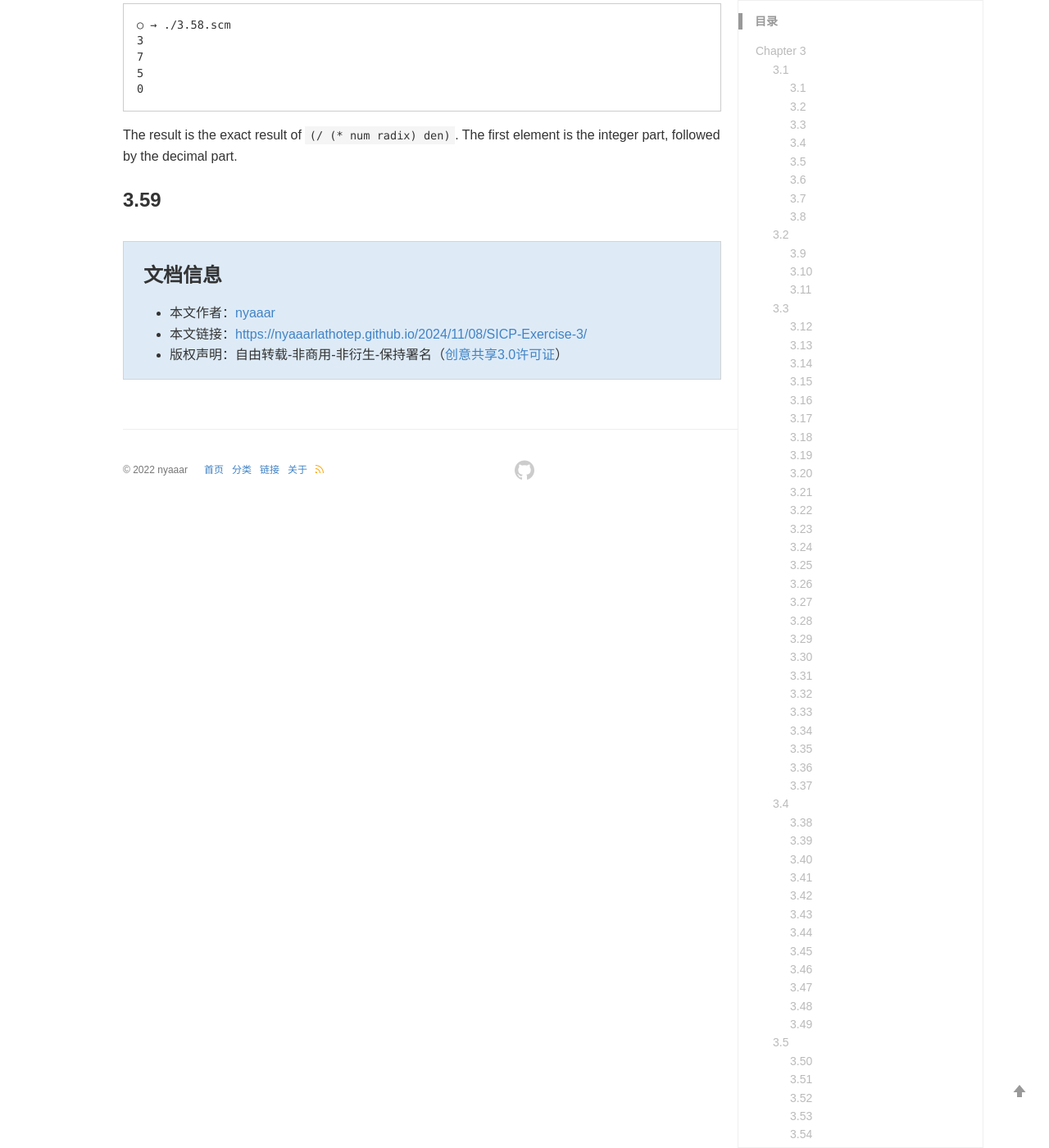
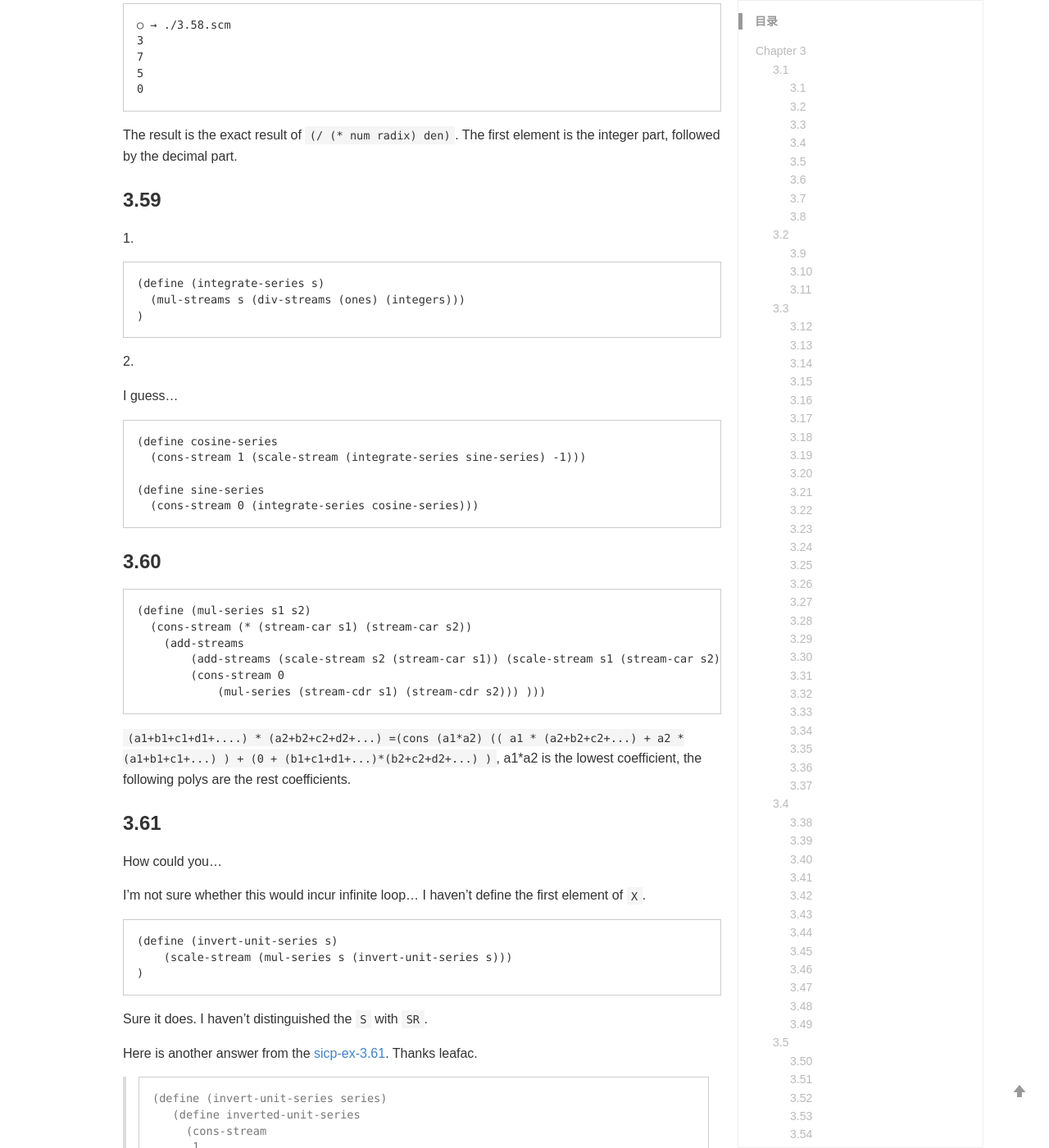
Before and after one commit to nyaaarlathotep/nyaaarlathotep.github.io, a Jekyll site: the page built from _posts/2024-11-8- SICP Exercise 3.md, in a window 1280 px wide and 1400 px high, scrolled down 40921 px. Shown: the whole window at 82% size. Built offline with Jekyll 4.4.1, drawn with Linux system fonts in a browser that asks for light colours; comment, search, counter and statistics services are not loaded; a style sheet for code colours, icons or effects is not loaded; some of the changed text lies outside the part shown.

Commit message:
Update 2024-11-8- SICP Exercise 3.md

````diff
--- a/_posts/2024-11-8- SICP Exercise 3.md
+++ b/_posts/2024-11-8- SICP Exercise 3.md
@@ -1509,3 +1509,90 @@ I mean, it's like what we have been talking about in chapter1. Some small number
 The result is the exact result of `(/ (* num radix) den)`. The first element is the integer part, followed by the decimal part.
 
 ### 3.59
+
+1.
+
+```
+(define (integrate-series s)
+  (mul-streams s (div-streams (ones) (integers)))
+)
+```
+
+2.
+
+I guess...
+
+```
+(define cosine-series
+  (cons-stream 1 (scale-stream (integrate-series sine-series) -1)))
+
+(define sine-series
+  (cons-stream 0 (integrate-series cosine-series)))
+```
+
+### 3.60
+
+```
+(define (mul-series s1 s2)
+  (cons-stream (* (stream-car s1) (stream-car s2))
+    (add-streams
+        (add-streams (scale-stream s2 (stream-car s1)) (scale-stream s1 (stream-car s2)))
+        (cons-stream 0
+            (mul-series (stream-cdr s1) (stream-cdr s2))) )))
+```
+
+`(a1+b1+c1+d1+....) * (a2+b2+c2+d2+...) =(cons  (a1*a2)  (( a1 * (a2+b2+c2+...)   + a2 * (a1+b1+c1+...) ) + (0 + (b1+c1+d1+...)*(b2+c2+d2+...) )`, a1*a2 is the lowest coefficient, the following polys are the rest coefficients.
+
+### 3.61
+
+How could you...
+
+I'm not sure whether this would incur infinite loop... I haven't define the first element of `X`.
+
+```
+(define (invert-unit-series s)
+    (scale-stream (mul-series s (invert-unit-series s)))
+)
+```
+
+Sure it does. I haven't distinguished the `S` with `SR`.
+
+Here is another answer from the [sicp-ex-3.61](http://community.schemewiki.org/?sicp-ex-3.61). Thanks leafac.
+
+> ```
+> (define (invert-unit-series series)
+>    (define inverted-unit-series
+>      (cons-stream
+>       1
+>       (scale-stream (mul-streams (stream-cdr series)
+>                                  inverted-unit-series)
+>                     -1)))
+>    inverted-unit-series)
+> ```
+
+### 3.62
+
+`a / b = 1/a * b`? Like this?
+
+```
+ (define (div-series nums dems)
+  (let ((c (stream-car dems)))
+    (if (= c 0)
+        (error "wrong")
+        (mul-series nums
+            (invert-series dems))
+    )))
+```
+
+OK. Things are different for coefficients.
+
+> ```
+>  (define (div-series s1 s2)
+>    (let ((c (stream-car s2)))
+>      (if (= c 0)
+>          (error "constant term of s2 can't be 0!")
+>          (scale-stream
+>           (mul-series s1 (invert-unit-series
+>                           (scale-stream s2 (/ 1 c))))
+>           (/ 1 c)))))
+> ```
````
